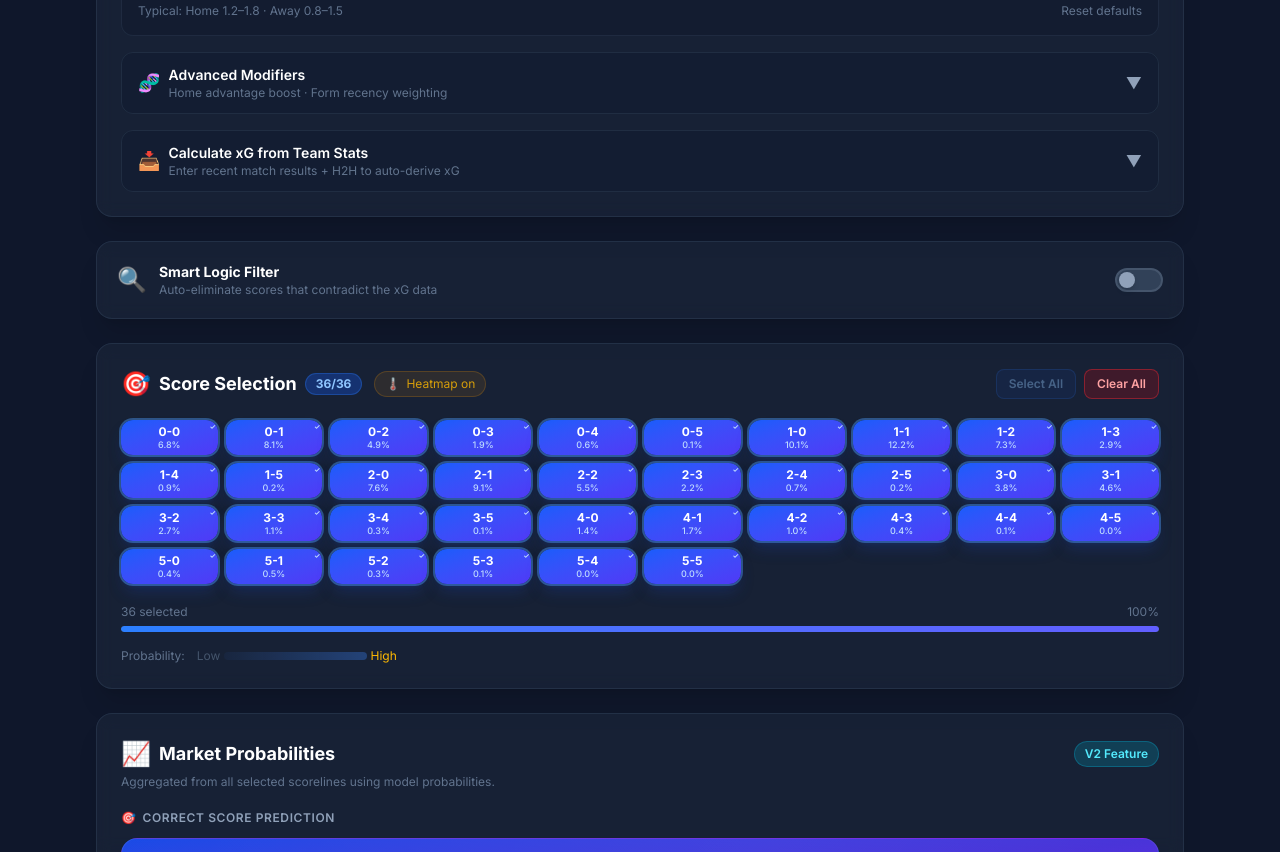
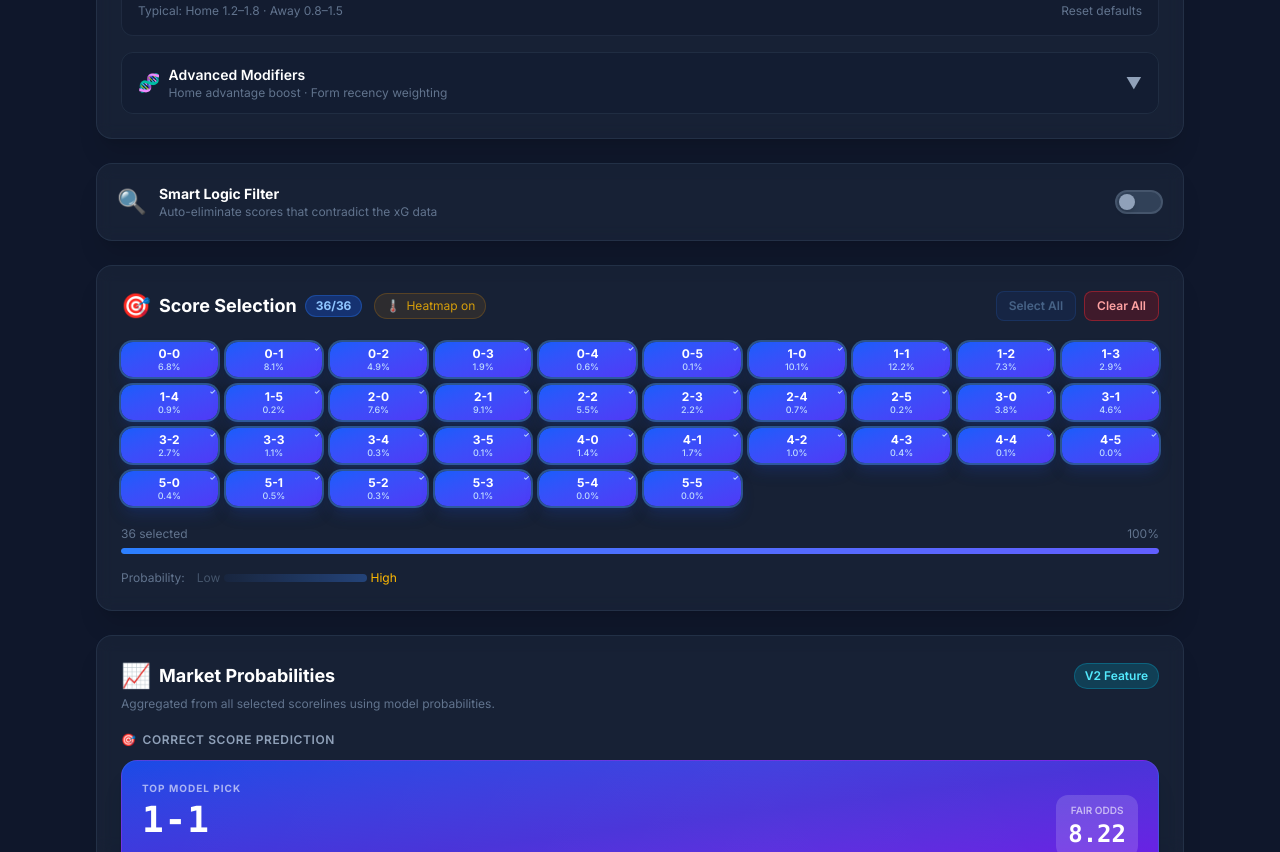
Before and after one commit to Guseltony/score-prediction, a React (Vite) app: page / in a window 1280 px wide. Shown: the part 1120-1972 px from the top of the page. Built offline with nearby package versions, Linux system fonts and the light colour scheme.

Commit message:
feat(xg): support partial data calculations and clean up XGControls

```diff
--- a/src/components/XGControls.tsx
+++ b/src/components/XGControls.tsx
@@ -1,13 +1,10 @@
 import React, { useState } from 'react';
 import type { PredictionMode, XGSettings, AdvancedModifiers } from '../types';
-import XGCalculator from './XGCalculator';
 import AdvancedModifiersPanel from './AdvancedModifiersPanel';
 
 interface XGControlsProps {
   mode: PredictionMode;
   xgSettings: XGSettings;
-  homeTeamName: string;
-  awayTeamName: string;
   modifiers: AdvancedModifiers;
   oddsAlpha: number;
   hasLiveOdds: boolean;
@@ -50,8 +47,6 @@ const MODES: { id: PredictionMode; label: string; icon: string; description: str
 const XGControls: React.FC<XGControlsProps> = ({
   mode,
   xgSettings,
-  homeTeamName,
-  awayTeamName,
   modifiers,
   oddsAlpha,
   hasLiveOdds,
@@ -60,16 +55,7 @@ const XGControls: React.FC<XGControlsProps> = ({
   onModifiersChange,
   onOddsAlphaChange,
 }) => {
-  const [showCalculator, setShowCalculator] = useState(false);
   const [showAdvanced, setShowAdvanced] = useState(false);
-  const [appliedMsg, setAppliedMsg] = useState(false);
-
-  const handleApplyXG = (homeXG: number, awayXG: number) => {
-    onXGChange({ homeXG, awayXG });
-    setShowCalculator(false);
-    setAppliedMsg(true);
-    setTimeout(() => setAppliedMsg(false), 3000);
-  };
 
   return (
     <div className="bg-slate-800/60 border border-slate-700/50 rounded-2xl p-6 backdrop-blur-sm shadow-xl">
@@ -116,11 +102,6 @@ const XGControls: React.FC<XGControlsProps> = ({
               <p className="text-xs font-semibold text-blue-300 uppercase tracking-wider flex items-center gap-1.5">
                 <span>⚡</span> Expected Goals (xG)
               </p>
-              {appliedMsg && (
-                <span className="text-xs text-green-400 flex items-center gap-1 animate-fade-in">
-                  ✅ Stats applied!
-                </span>
-              )}
             </div>
 
             <div className="space-y-4">
@@ -191,40 +172,6 @@ const XGControls: React.FC<XGControlsProps> = ({
             )}
           </div>
 
-          {/* ── Calculator toggle ── */}
-          <div className="border border-slate-700/40 rounded-xl overflow-hidden">
-            <button
-              id="toggle-xg-calculator"
-              onClick={() => setShowCalculator((v) => !v)}
-              className="w-full flex items-center justify-between px-4 py-3
-                bg-slate-900/30 hover:bg-slate-700/40 transition-colors"
-            >
-              <div className="flex items-center gap-2">
-                <span className="text-lg">📥</span>
-                <div className="text-left">
-                  <p className="text-sm font-semibold text-white">
-                    Calculate xG from Team Stats
-                  </p>
-                  <p className="text-xs text-slate-500">
-                    Enter recent match results + H2H to auto-derive xG
-                  </p>
-                </div>
-              </div>
-              <span className={`text-slate-400 transition-transform duration-200 ${showCalculator ? 'rotate-180' : ''}`}>
-                ▼
-              </span>
-            </button>
-
-            {showCalculator && (
-              <div className="p-4 border-t border-slate-700/30 animate-fade-in">
-                <XGCalculator
-                  homeTeamName={homeTeamName}
-                  awayTeamName={awayTeamName}
-                  onApply={handleApplyXG}
-                />
-              </div>
-            )}
-          </div>
         </div>
       )}
 
--- a/src/hooks/useAutoXG.ts
+++ b/src/hooks/useAutoXG.ts
@@ -48,12 +48,12 @@ export function useAutoXG(
   awayTeamName: string,
 ): AutoXGResult | null {
   return useMemo(() => {
-    if (!homeFixtures?.length || !awayFixtures?.length) return null;
+    if (!homeFixtures?.length && !awayFixtures?.length) return null;
 
-    const homeAvgScored    = avgGoals(homeFixtures, homeTeamName, 'scored');
-    const homeAvgConceded  = avgGoals(homeFixtures, homeTeamName, 'conceded');
-    const awayAvgScored    = avgGoals(awayFixtures, awayTeamName, 'scored');
-    const awayAvgConceded  = avgGoals(awayFixtures, awayTeamName, 'conceded');
+    const homeAvgScored    = homeFixtures?.length ? avgGoals(homeFixtures, homeTeamName, 'scored') : LEAGUE_AVG_GOALS;
+    const homeAvgConceded  = homeFixtures?.length ? avgGoals(homeFixtures, homeTeamName, 'conceded') : LEAGUE_AVG_GOALS;
+    const awayAvgScored    = awayFixtures?.length ? avgGoals(awayFixtures, awayTeamName, 'scored') : LEAGUE_AVG_GOALS;
+    const awayAvgConceded  = awayFixtures?.length ? avgGoals(awayFixtures, awayTeamName, 'conceded') : LEAGUE_AVG_GOALS;
 
     // Defence factors: > 1 means leaky defence (concede more than avg)
     const homeDefenseFactor = homeAvgConceded > 0 ? LEAGUE_AVG_GOALS / homeAvgConceded : 1;
@@ -68,7 +68,7 @@ export function useAutoXG(
       Math.min(4.0, parseFloat((awayAvgScored * homeDefenseFactor).toFixed(2)))
     );
 
-    const totalSamples = homeFixtures.length + awayFixtures.length;
+    const totalSamples = (homeFixtures?.length ?? 0) + (awayFixtures?.length ?? 0);
     const confidence: 'high' | 'medium' | 'low' =
       totalSamples >= 8 ? 'high' : totalSamples >= 4 ? 'medium' : 'low';
 
```
